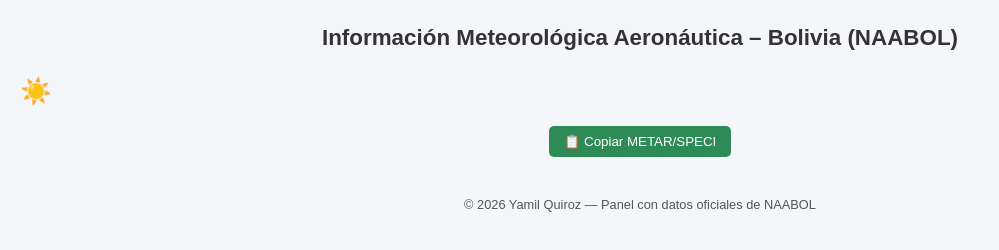
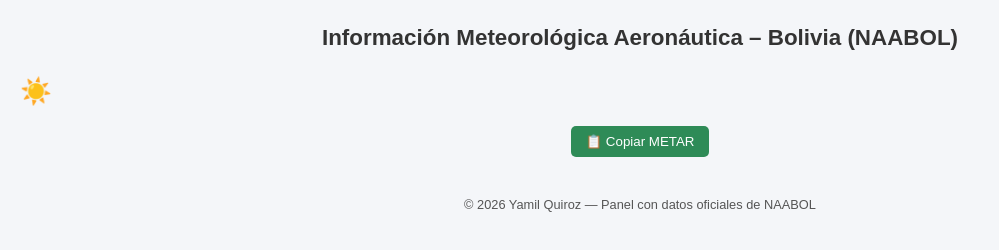
Before and after one commit to CricoVita/encuentro, a plain HTML site: page Yamil.html in a window 1280 px wide. Shown: the whole page, without its empty margins (0-999 px from the left). Drawn offline with Linux system fonts and the light colour scheme; no server answers.

Commit message:
Yamil.html

```diff
--- a/Yamil.html
+++ b/Yamil.html
@@ -60,7 +60,7 @@
 <body>
   <h2>Información Meteorológica Aeronáutica – Bolivia (NAABOL)</h2>
   <span id="toggleMode">☀️</span>
-  <button class="boton-copiar">📋 Copiar METAR/SPECI</button>
+  <button class="boton-copiar">📋 Copiar METAR</button>
   <div class="panel" id="panel"></div>
 
   <footer>
```
